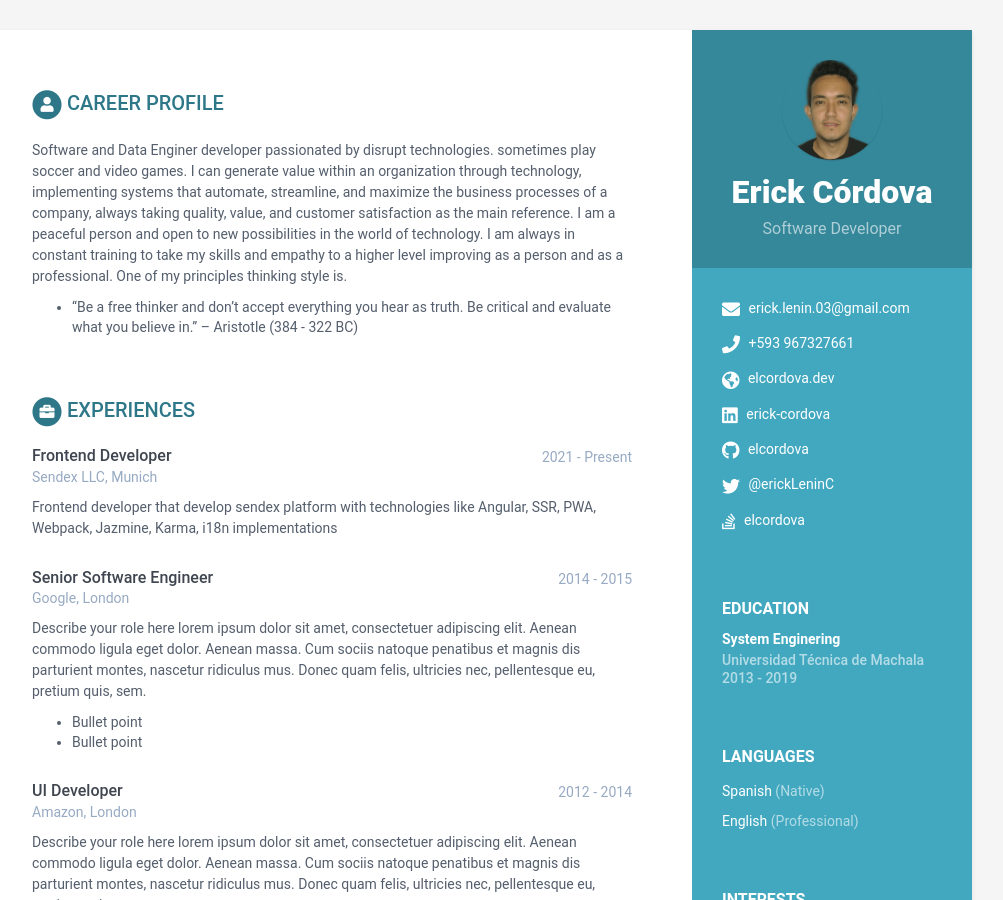
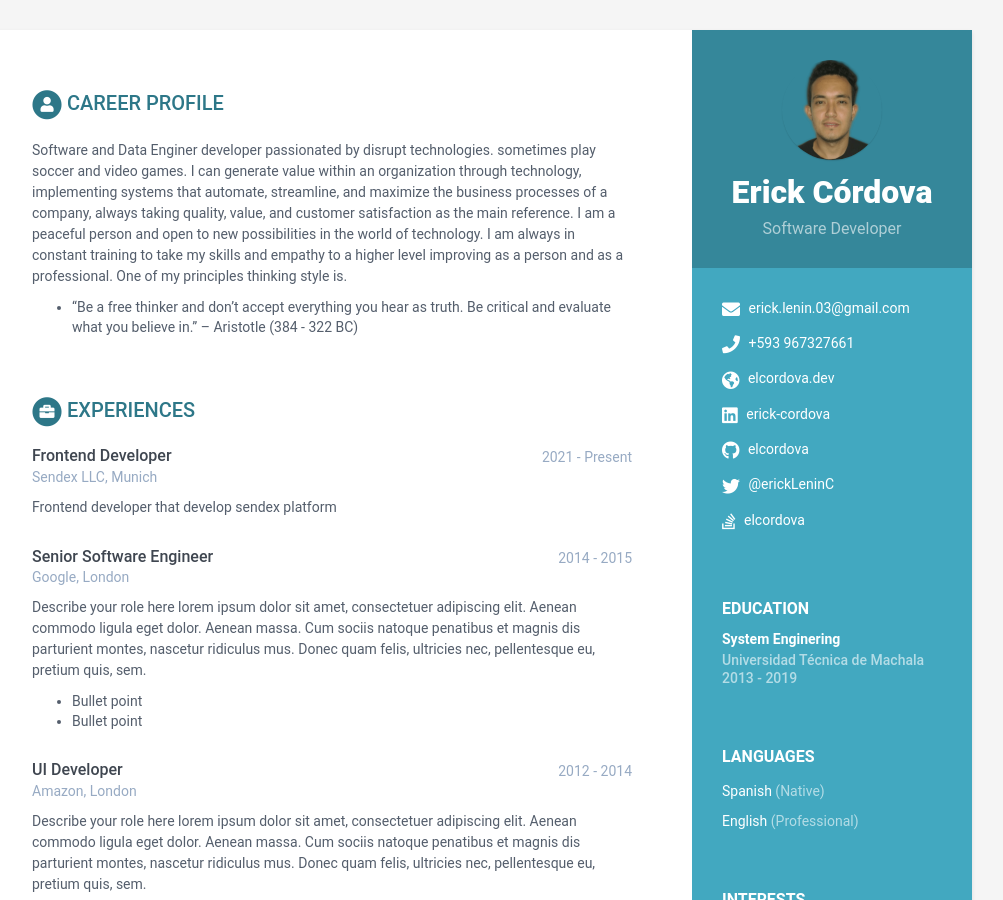
Before and after one commit to elcordova/caring-europa-fe48a, a Jekyll site: the page built from index.html, in a window 1280 px wide and 900 px high. Shown: the whole window, without its empty margins (168-1171 px from the left). Built offline with Jekyll 4.4.1, drawn with Linux system fonts in a browser that asks for light colours.

Commit message:
data.yml: changed

```diff
--- a/_data/data.yml
+++ b/_data/data.yml
@@ -53,8 +53,7 @@ experiences:
     time: 2021 - Present
     company: 'Sendex LLC, Munich'
     details: |
-      Frontend developer that develop sendex platform with technologies like Angular, SSR, PWA, Webpack, Jazmine,
-      Karma, i18n implementations
+      Frontend developer that develop sendex platform
   - role: Senior Software Engineer
     time: 2014 - 2015
     company: 'Google, London'
```
